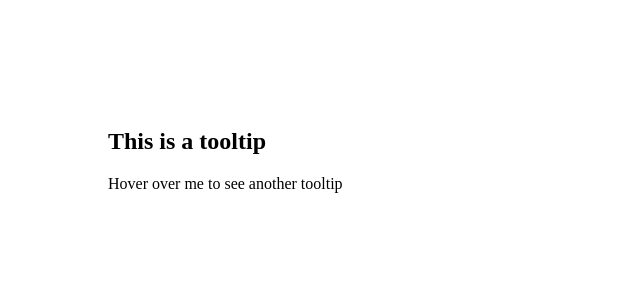
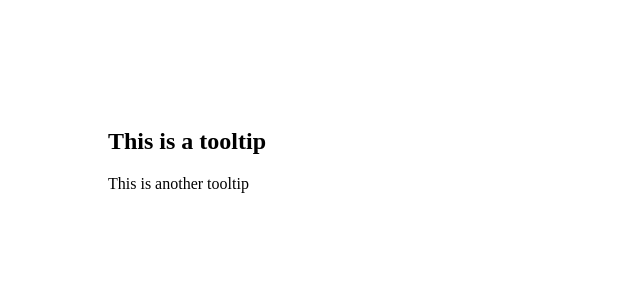
Before and after one commit to acciojob/react-composition-3-KonArchit, a React app: page / in a window 1280 px wide. Shown: the top 300 px of the page, without its empty margins (0-640 px from the left). Built offline with nearby package versions, Linux system fonts and the light colour scheme.

Commit message:
tooltip7

```diff
--- a/src/components/App.js
+++ b/src/components/App.js
@@ -13,7 +13,7 @@ function App() {
 
       <p className="tooltip">
       <Tooltip text="This is another tooltip">
-        Hover over me to see another tooltip
+        This is another tooltip
       </Tooltip>
       </p>
 
```
